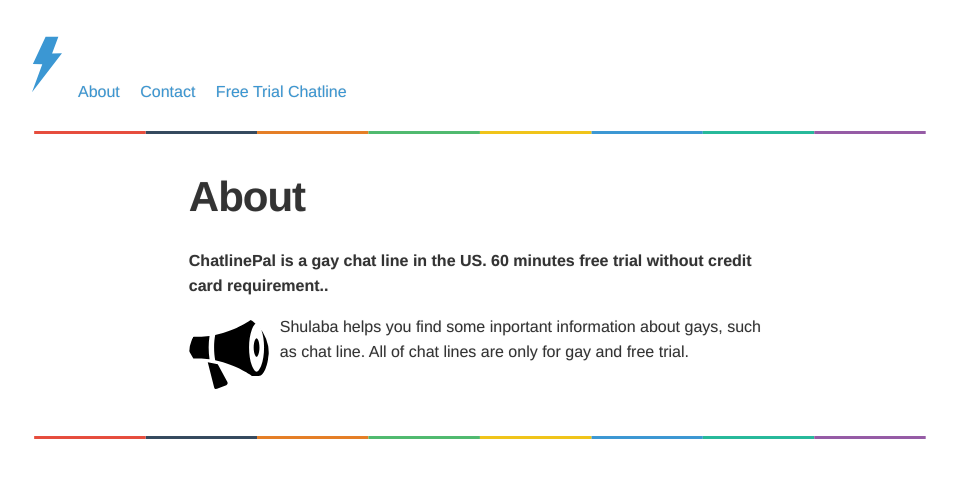
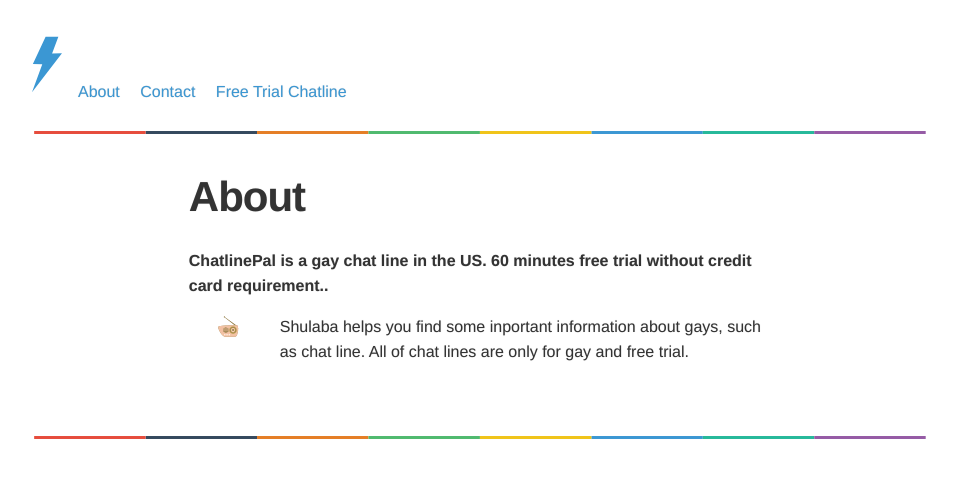
Before and after one commit to sharu725/thunder, a Jekyll site: the page built from about.md, in a window 1280 px wide. Shown: the top 478 px of the page, without its empty margins (160-1117 px from the left). Built offline with Jekyll 4.4.1, drawn with Linux system fonts in a browser that asks for light colours.

Commit message:
Update about.md

```diff
--- a/about.md
+++ b/about.md
@@ -7,4 +7,4 @@
 
 **ChatlinePal is a gay chat line in the US. 60 minutes free trial without credit card requirement..**
 {: .clear}
-<img id="author-pic" style="border-radius:50%;float:left;margin-right:0.5em;padding: 0px 3px 0px 0px;" src="/img/bullhorn.svg" width="80px" height="80px"/> Shulaba helps you find some inportant information about gays, such as chat line. All of chat lines are only for gay and free trial.
+<img id="author-pic" style="border-radius:50%;float:left;margin-right:0.5em;padding: 0px 3px 0px 0px;" src="/img/Retro_Radio.svg" width="80px" height="80px"/> Shulaba helps you find some inportant information about gays, such as chat line. All of chat lines are only for gay and free trial.
```
